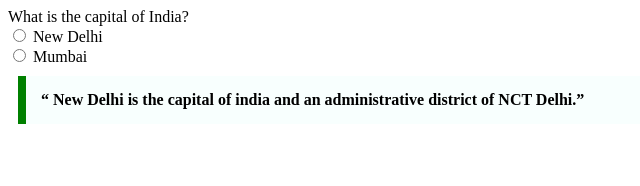
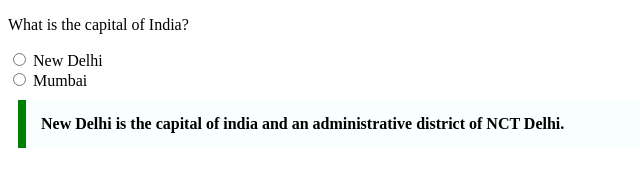
Before and after one commit to acciojob/trivia-Rakesh-op, a website: page main.html in a window 1280 px wide. Shown: the whole page, without its empty margins (0-640 px from the left). Drawn offline with Linux system fonts and the light colour scheme.

Commit message:
created a submission

```diff
--- a/main.html
+++ b/main.html
@@ -8,20 +8,17 @@
 
 <body>
 	<!-- the entire body must be written by student -->
-		<div> What is the capital of India?</div>
-	<div>
-		<input type="radio">
-		<span > New Delhi </span>
-	</div>
+	<form>
+    <p>What is the capital of India?</p>
+    <input type="radio" id="new-delhi" name="capital" value="New Delhi">
+    <label for="new-delhi">New Delhi</label><br>
+    <input type="radio" id="mumbai" name="capital" value="Mumbai">
+    <label for="mumbai">Mumbai</label><br>
 
-	<div>
-		<input type="radio">
-		<span> Mumbai </span>
-	</div>
+		<blockquote cite=" https://en.wikipedia.org/wiki/New_Delhi" style="max-width:600px; margin:10px; padding:15px; border-left: 8px solid green; background-color: #f8fffe ; font-weight: bold;">New Delhi is the capital of india and an administrative district of NCT Delhi. </blockquote>
 
-	<blockquote cite=" https://en.wikipedia.org/wiki/New_Delhi" style="max-width:600px; margin:10px; padding:15px; border-left: 8px solid green; background-color: #f8fffe ; font-weight: bold;"> <q> New Delhi is the capital of india and an administrative district of NCT Delhi.</q> </blockquote>
-
-    <script type="text/javascript" src="./script.js">
+</form>
+	<script type="text/javascript" src="./script.js">
 </script>
 
 </body>
```
